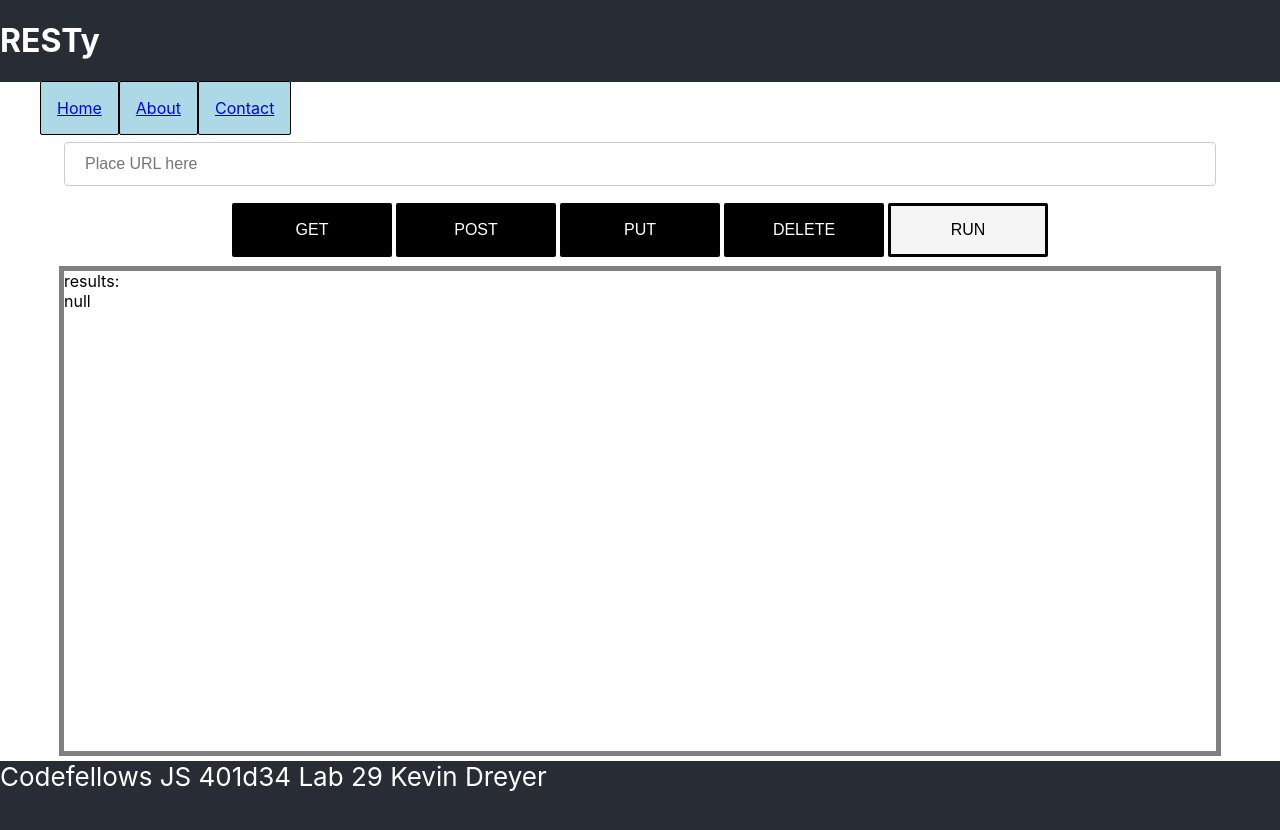
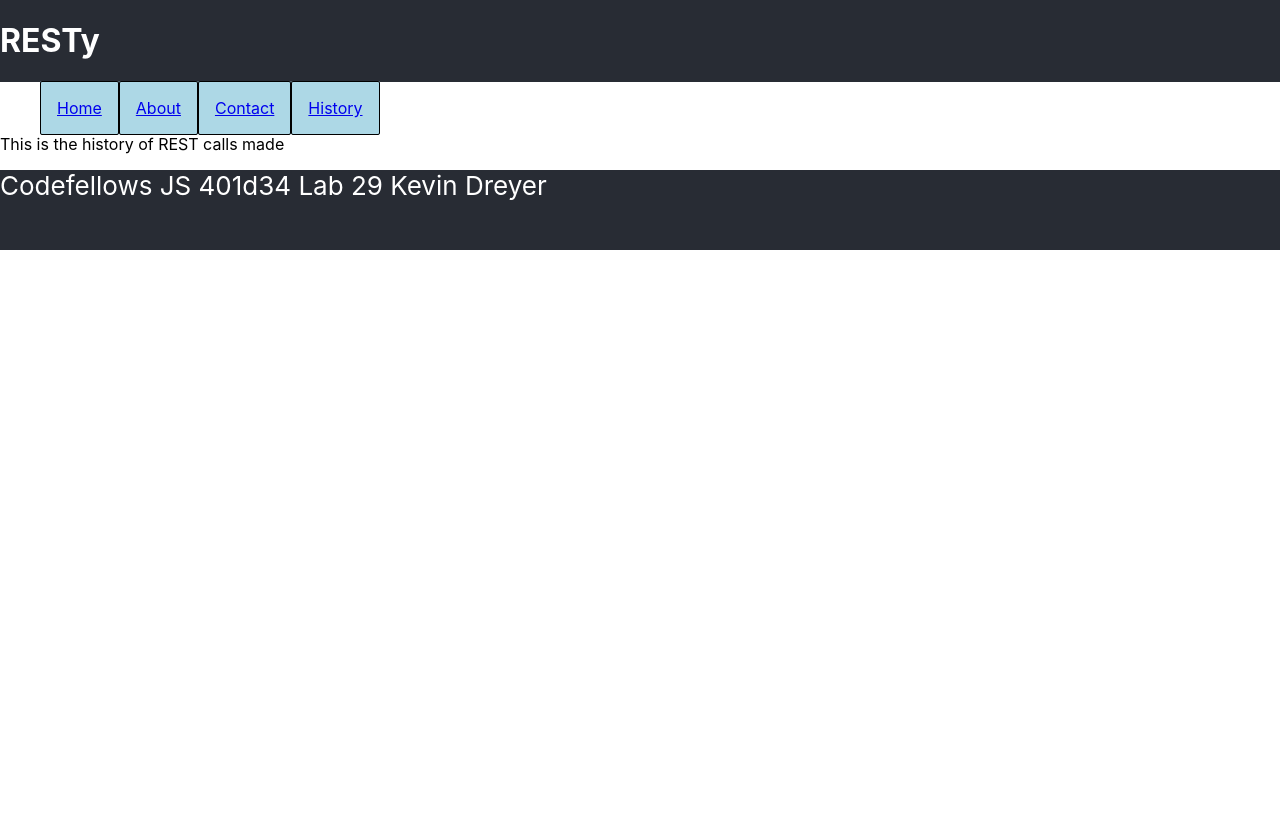
Before and after one commit to kevindreyer-CF401JSd/RESTy_2, a React (Create React App) app: page /history in a window 1280 px wide. Shown: the top 830 px of the page. After the commit the page ends 800 px from the top, so only its background shows below. Built offline with nearby package versions, Linux system fonts and the light colour scheme.

Commit message:
Added history link

```diff
--- /dev/null
+++ b/src/components/History/index.js
@@ -0,0 +1,11 @@
+import React from 'react'
+
+const History = () => {
+  return (
+    <div className="History">
+      <p>This is the history of REST calls made</p>
+    </div>
+  )
+}
+
+export default History
--- a/src/components/Navbar/navbar.js
+++ b/src/components/Navbar/navbar.js
@@ -9,6 +9,7 @@ const Navbar = () => {
         <li className="nav"><Link to="/">Home</Link></li>
         <li className="nav"><Link to="/about">About</Link></li>
         <li className="nav"><Link to="/contact">Contact</Link></li>
+        <li className="nav"><Link to="/history">History</Link></li>
       </ul>
     </nav>
   )
--- a/src/components/Router/index.js
+++ b/src/components/Router/index.js
@@ -4,6 +4,7 @@ import About from '../About'
 import Contact from '../Contact'
 import Header from '../Header/header'
 import Navbar from '../Navbar/navbar'
+import History from '../History'
 import App from '../../App'
 
 const Router = () => {
@@ -12,6 +13,9 @@ const Router = () => {
       <Header />
       <Navbar />
       <Switch>
+        <Route path="/history">
+          <History />
+        </Route>
         <Route path="/about">
           <About />
         </Route>
```
